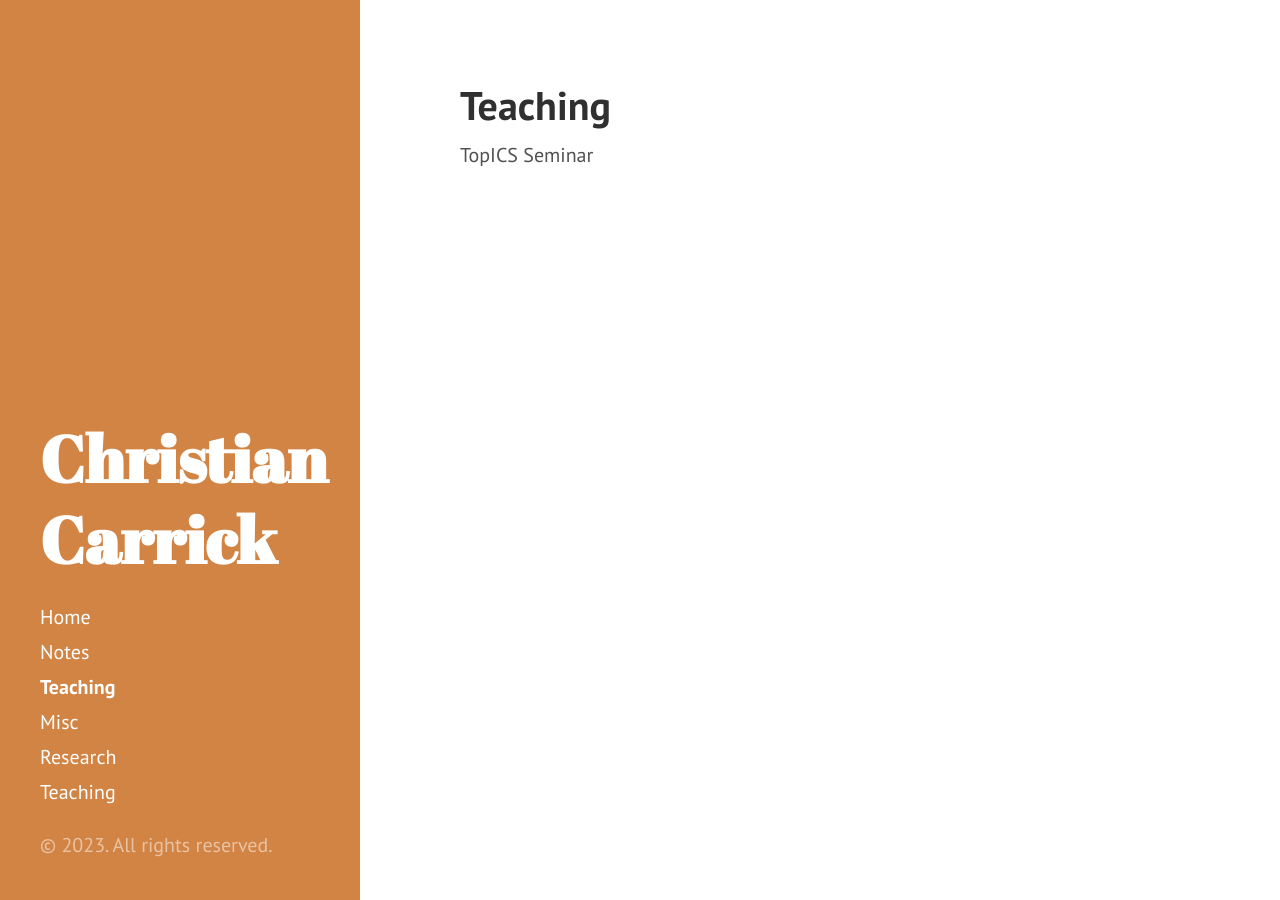
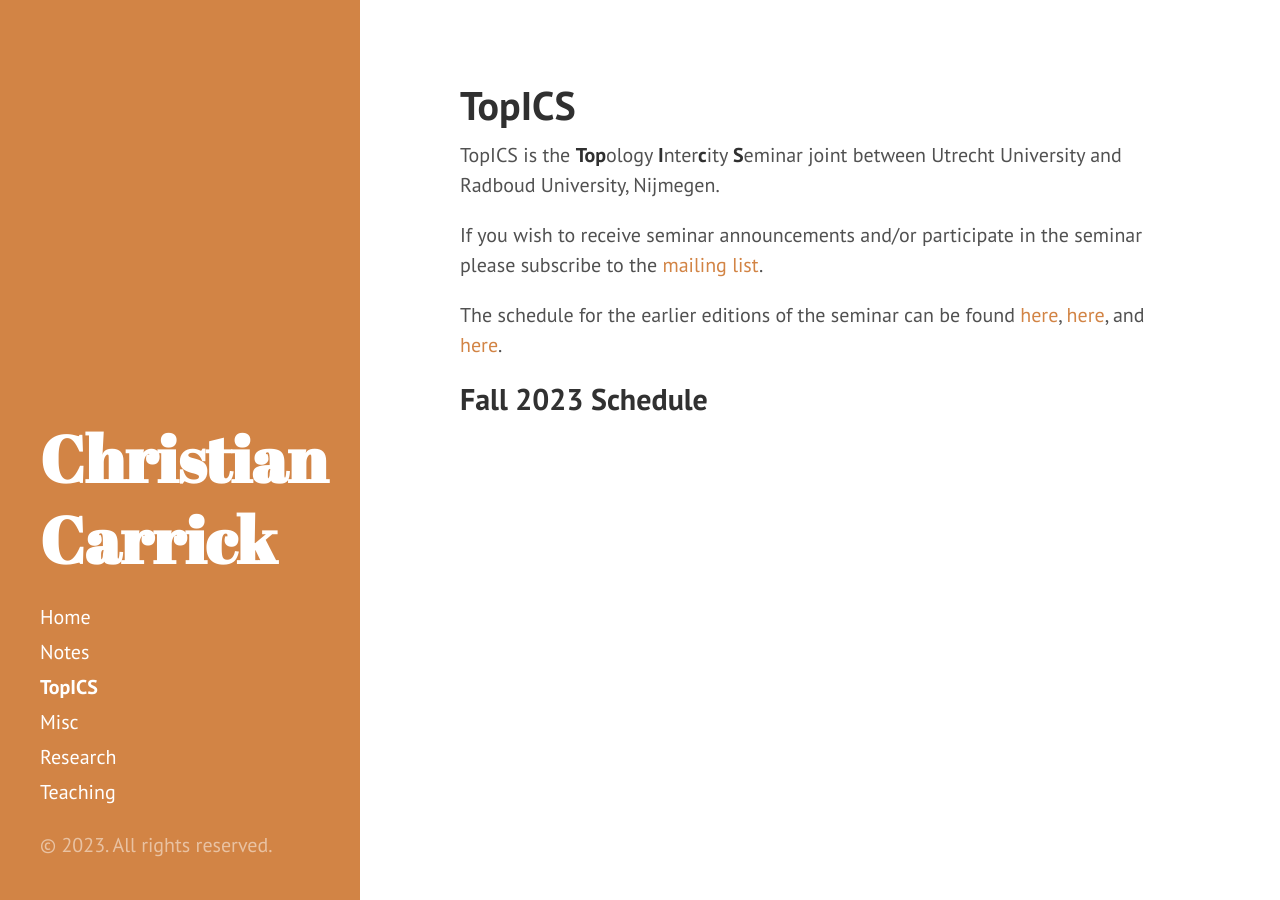
Before and after one commit to carrickchristian/carrickchristian.github.io, a Jekyll site: the page built from TopICS.md, in a window 1280 px wide. Built offline with Jekyll 4.4.1, drawn with Linux system fonts in a browser that asks for light colours.

Commit message:
TopICS update

```diff
--- a/TopICS.md
+++ b/TopICS.md
@@ -1,6 +1,12 @@
 ---
 layout: page
-title: Teaching
+title: TopICS
 ---
 
-TopICS Seminar
+TopICS is the **Top**ology **I**nter**c**ity **S**eminar joint between Utrecht University and Radboud University, Nijmegen.
+
+If you wish to receive seminar announcements and/or participate in the seminar please subscribe to the [mailing list](https://mailman.science.uu.nl/mailman/listinfo/topics-l).
+
+The schedule for the earlier editions of the seminar can be found [here](https://sites.google.com/view/nialltaggartmath/seminars-events/topics), [here](https://sites.google.com/view/mkedziorek/seminars?authuser=0), and [here](https://sites.google.com/view/mkedziorek/seminars/spring-2019).
+
+## Fall 2023 Schedule
--- a/index.html
+++ b/index.html
@@ -14,7 +14,7 @@
 <h2 id="publications">Publications</h2>
 
 <ul>
-  <li><em> The homological slice spectral sequence in motivic and Real bordism</em>, with Mike Hill and Doug Ravenel.</li>
+  <li><em> The homological slice spectral sequence in motivic and Real bordism</em>, with Mike Hill and Doug Ravenel, <a href="https://arxiv.org/abs/2304.01960">arxiv</a>, submitted.</li>
   <li><em> Cofreeness in Real bordism theory and the Segal conjecture</em>, <a href="https://arxiv.org/abs/2101.04891">arxiv</a>, Proceedings of the American Mathematical Society, Volume 150(7), July 2022, 3161-3175.</li>
   <li><em> Smashing localizations in equivariant stable homotopy</em>, <a href="https://arxiv.org/abs/1909.08771">arxiv</a>, Journal of Homotopy and Related Structures, 17, 355-392 (2022).</li>
 </ul>
```
Also changed, not shown: 1 other file.
